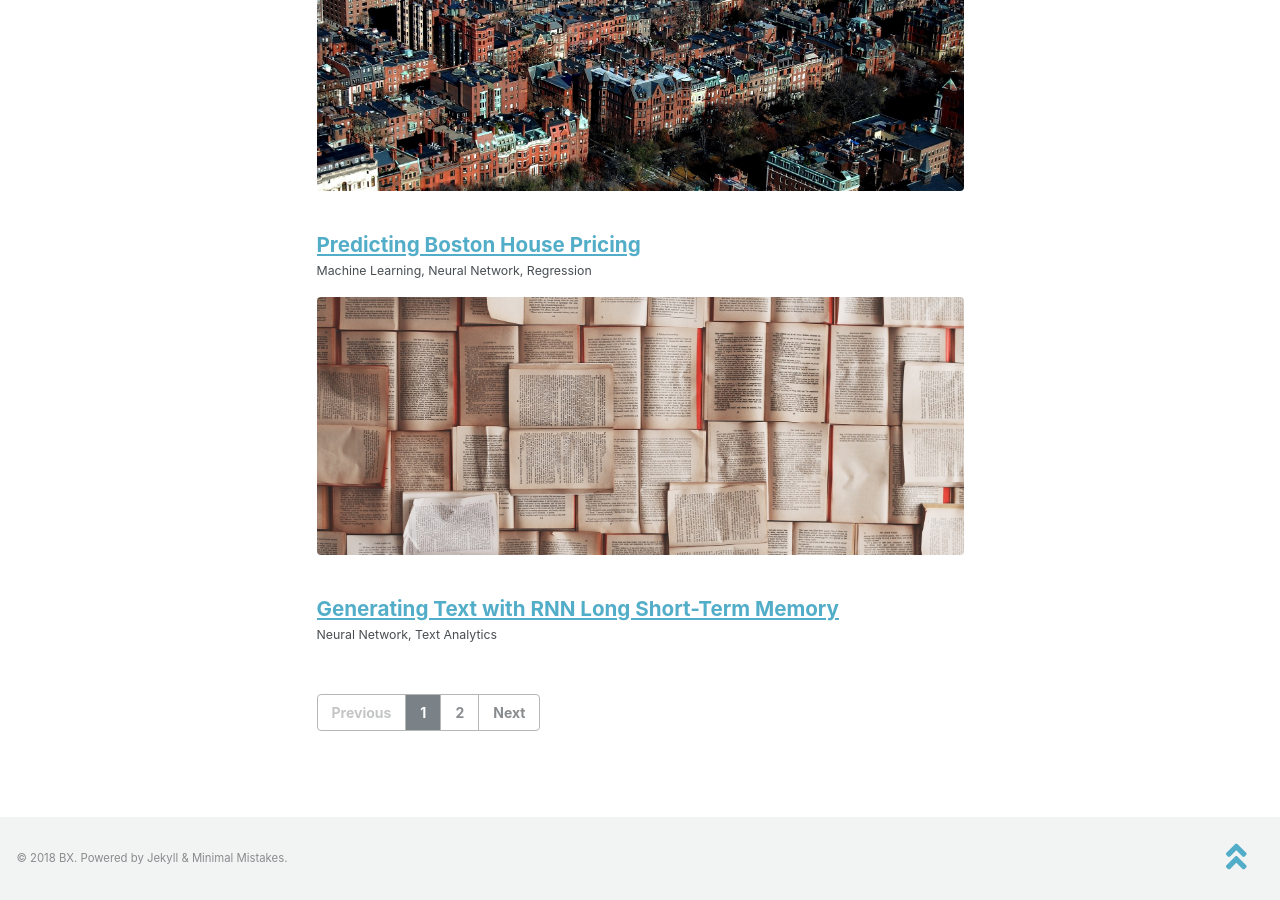
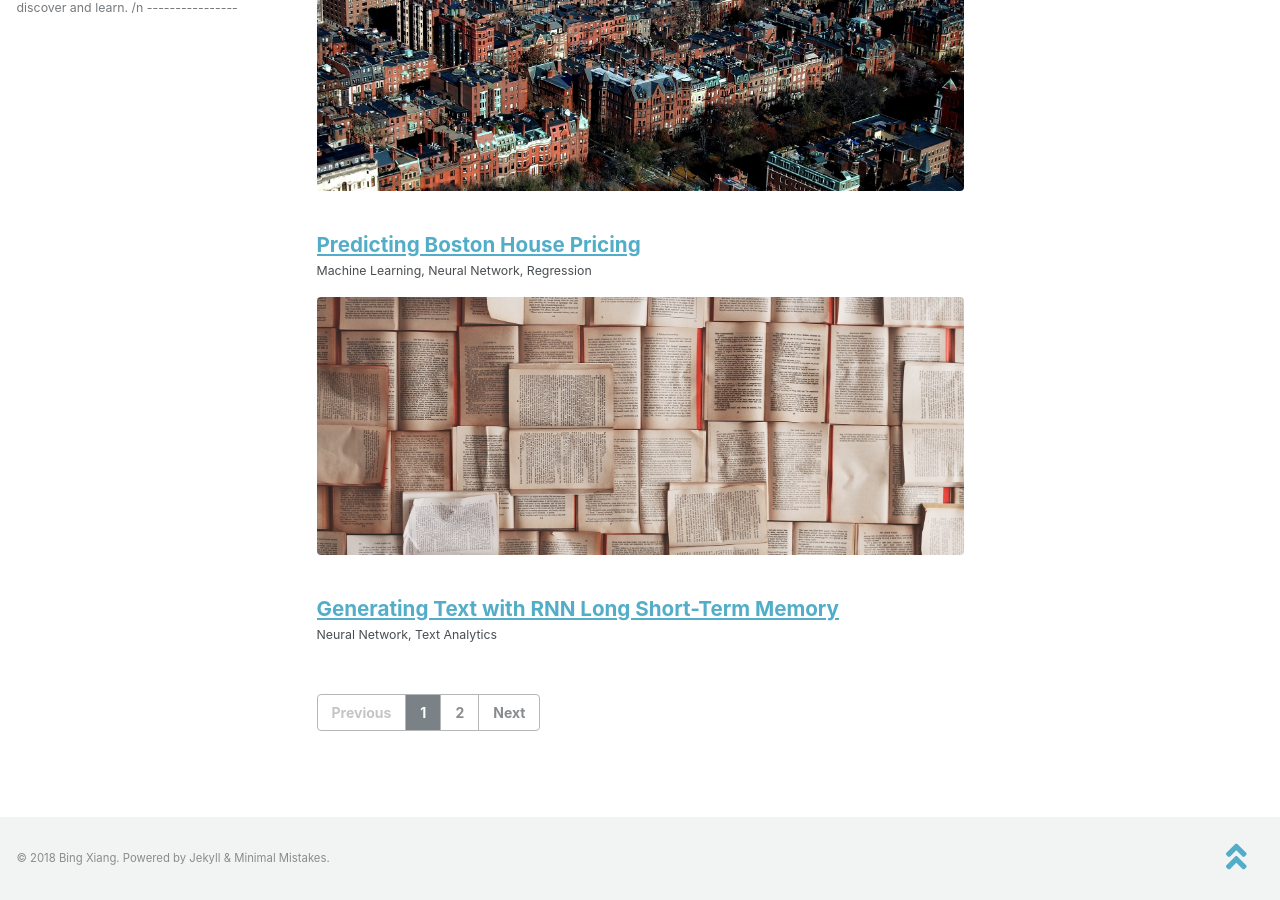
Before and after one commit to bxsiew/bxsiew.github.io, a Jekyll site: the page built from index.html, in a window 1280 px wide and 900 px high, scrolled down 2260 px. Built offline with Jekyll 4.4.1, drawn with Linux system fonts in a browser that asks for light colours; nearby versions of some CDN libraries; the list of posts is cut into pages by our own code; some of the changed text lies outside the part shown.

Commit message:
Update _config.yml

```diff
--- a/_config.yml
+++ b/_config.yml
@@ -18,7 +18,7 @@ minimal_mistakes_skin    : "default" # "air", "aqua", "contrast", "dark", "dirt"
 locale                   : "en-US"
 title                    : "BX |Data Science Diary"
 title_separator          : "-"
-name                     : "BX"
+name                     : "Bing Xiang"
 description              : "An amazing website."
 url                      : # the base hostname & protocol for your site e.g. "https://mmistakes.github.io"
 baseurl                  : # the subpath of your site, e.g. "/blog"
@@ -101,9 +101,9 @@ analytics:
 
 # Site Author
 author:
-  name             : "BX"
+  name             : "Bing Xiang"
   avatar           : # path of avatar image, e.g. "/assets/images/bio-photo.jpg"
-  bio              : "-----------"
+  bio              : "A data science enthusiast. Fascinated to discover and learn. /n ----------------"
   location         :
   email            :
   links:
```
